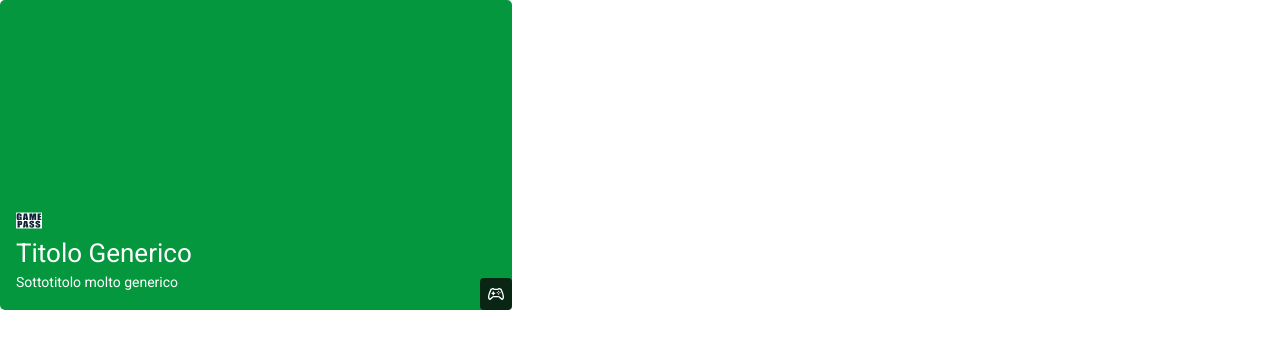
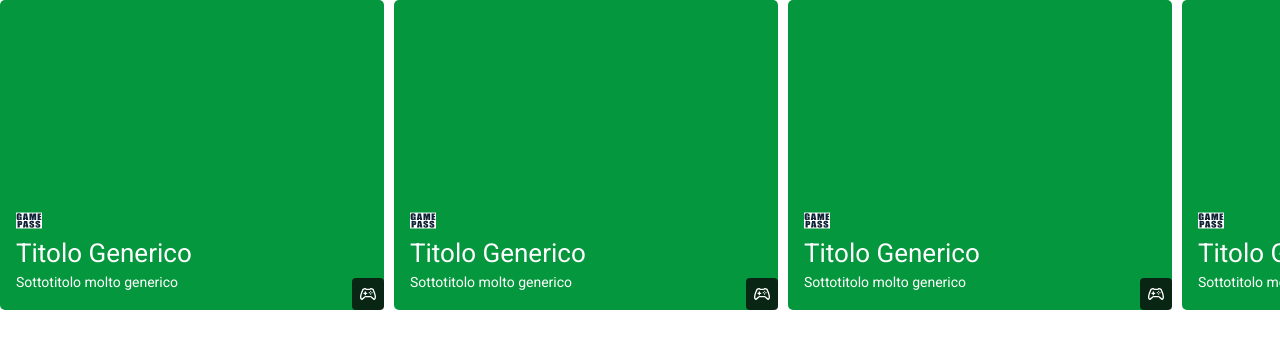
Before and after one commit to AntonioIannibelli31/Project-Xbox, a plain HTML site: page components/carousel-card-principali/index.html in a window 1280 px wide. Drawn offline with Linux system fonts and the light colour scheme.

Commit message:
feat: added basic style

```diff
--- a/components/carousel-card-principali/index.css
+++ b/components/carousel-card-principali/index.css
@@ -1,12 +1,17 @@
 :root {
   --text-color: #fff;
   --size-factor: 1.5;
-  --img-url: url(#);
 }
 
 html,
 body {
   margin: 0 auto;
+}
+.main_carousel {
+  display: flex;
+  gap: 10px;
+  flex-flow: row nowrap;
+  overflow-x: scroll;
 }
 
 .main_card {
@@ -14,14 +19,14 @@ body {
   flex-direction: column;
   justify-content: flex-end;
   background-color: rgb(5, 151, 61);
-  background-image: var(--img-url);
   background-position: center;
   background-size: cover;
   width: 40vw;
-  min-width: 310px;
+  min-width: 30vw;
   max-width: 550px;
   height: 310px;
   border-radius: 5px;
+
 }
 
 .main_card .main_card_desc {
@@ -30,7 +35,6 @@ body {
   padding: 16px 0px 0px 16px;
   display: flex;
   flex-flow: column;
-
 }
 .main_card .main_card_desc .main_card_desc_gpIcon {
   height: calc(37px * var(--size-factor));
--- a/components/carousel-card-principali/index.html
+++ b/components/carousel-card-principali/index.html
@@ -12,13 +12,69 @@
 </head>
 
 <body>
-    <div class="main_card">
+    <div class="main_carousel">
+        <div class="main_card" id="main_card_1">
 
-        <div class="main_card_desc">
-            <div class="main_card_desc_gpIcon"><img src="gpIconFinal.svg" alt=""></div>
-            <div class="main_card_desc_title">Titolo Generico</div>
-            <div class="main_card_desc_secTitle">Sottotitolo molto generico</div>
-            <div class="main_card_desc_controller"><img src="controller.svg" alt=""></div>
+            <div class="main_card_desc">
+                <div class="main_card_desc_gpIcon"><img src="gpIconFinal.svg" alt=""></div>
+                <div class="main_card_desc_title">Titolo Generico</div>
+                <div class="main_card_desc_secTitle">Sottotitolo molto generico</div>
+                <div class="main_card_desc_controller"><img src="controller.svg" alt=""></div>
+            </div>
+        </div>
+        <div class="main_card" id="main_card_2">
+
+            <div class="main_card_desc">
+                <div class="main_card_desc_gpIcon"><img src="gpIconFinal.svg" alt=""></div>
+                <div class="main_card_desc_title">Titolo Generico</div>
+                <div class="main_card_desc_secTitle">Sottotitolo molto generico</div>
+                <div class="main_card_desc_controller"><img src="controller.svg" alt=""></div>
+            </div>
+        </div>
+        <div class="main_card" id="main_card_3">
+
+            <div class="main_card_desc">
+                <div class="main_card_desc_gpIcon"><img src="gpIconFinal.svg" alt=""></div>
+                <div class="main_card_desc_title">Titolo Generico</div>
+                <div class="main_card_desc_secTitle">Sottotitolo molto generico</div>
+                <div class="main_card_desc_controller"><img src="controller.svg" alt=""></div>
+            </div>
+        </div>
+        <div class="main_card" id="main_card_4">
+
+            <div class="main_card_desc">
+                <div class="main_card_desc_gpIcon"><img src="gpIconFinal.svg" alt=""></div>
+                <div class="main_card_desc_title">Titolo Generico</div>
+                <div class="main_card_desc_secTitle">Sottotitolo molto generico</div>
+                <div class="main_card_desc_controller"><img src="controller.svg" alt=""></div>
+            </div>
+        </div>
+        <div class="main_card" id="main_card_5">
+
+            <div class="main_card_desc">
+                <div class="main_card_desc_gpIcon"><img src="gpIconFinal.svg" alt=""></div>
+                <div class="main_card_desc_title">Titolo Generico</div>
+                <div class="main_card_desc_secTitle">Sottotitolo molto generico</div>
+                <div class="main_card_desc_controller"><img src="controller.svg" alt=""></div>
+            </div>
+        </div>
+        <div class="main_card" id="main_card_6">
+
+            <div class="main_card_desc">
+                <div class="main_card_desc_gpIcon"><img src="gpIconFinal.svg" alt=""></div>
+                <div class="main_card_desc_title">Titolo Generico</div>
+                <div class="main_card_desc_secTitle">Sottotitolo molto generico</div>
+                <div class="main_card_desc_controller"><img src="controller.svg" alt=""></div>
+            </div>
+        </div>
+        <div class="main_card" id="main_card_7">
+
+            <div class="main_card_desc">
+                <div class="main_card_desc_gpIcon"><img src="gpIconFinal.svg" alt=""></div>
+                <div class="main_card_desc_title">Titolo Generico</div>
+                <div class="main_card_desc_secTitle">Sottotitolo molto generico</div>
+                <div class="main_card_desc_controller"><img src="controller.svg" alt=""></div>
+            </div>
         </div>
     </div>
 
```
